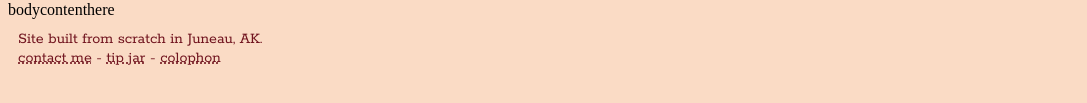
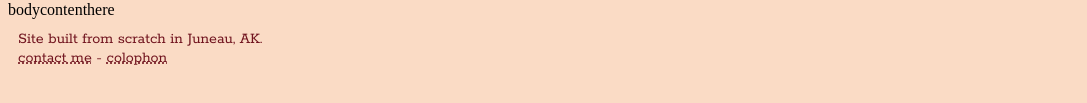
Before and after one commit to tmiku/snipsgen, a plain HTML site: page html/index.html in a window 1280 px wide. Shown: the part 91-194 px from the top of the page, 0-1087 px from the left. Drawn offline with Linux system fonts and the light colour scheme; files that its build step writes are made by us from their sources.

Commit message:
remove tip jar for now

```diff
--- a/html/index.html
+++ b/html/index.html
@@ -43,7 +43,7 @@
         </span>
         <br>
         <span id="bottomlinks" class="footertext">
-            <a href="/contact/">contact me</a> - <a href="https://ko-fi.com/tmiku">tip jar</a> - <label id="colophon" for="modalactivate">colophon</label>
+            <a href="/contact/">contact me</a> - <label id="colophon" for="modalactivate">colophon</label>
         </span>
         <span id="footericons">
             <a href="https://github.com/tmiku"><img class="icon" src="/images/gh.png"></a>
```
Also changed, not shown: html/longsnip.html (+1 -1 lines), html/tag.html (+1 -1 lines).
